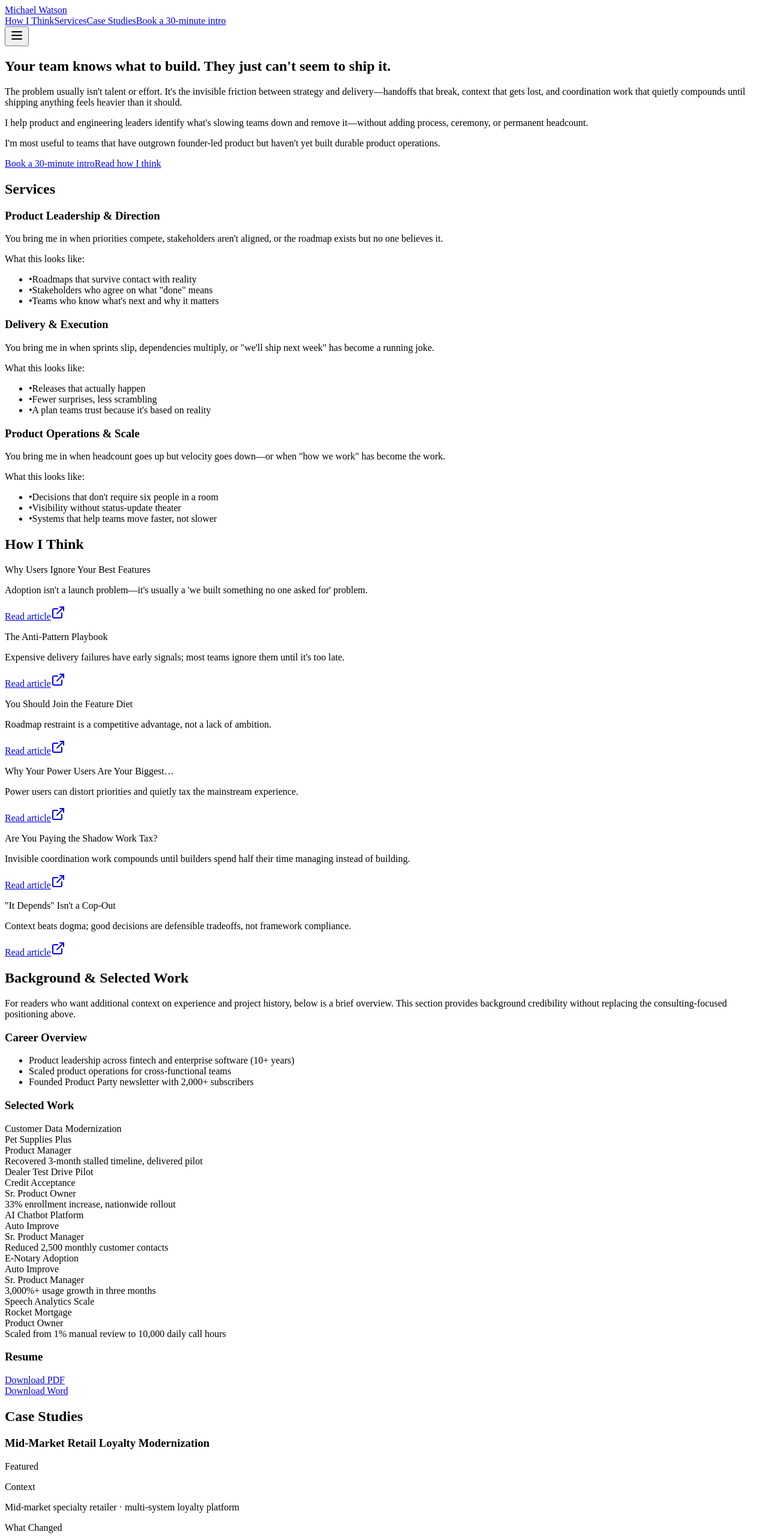
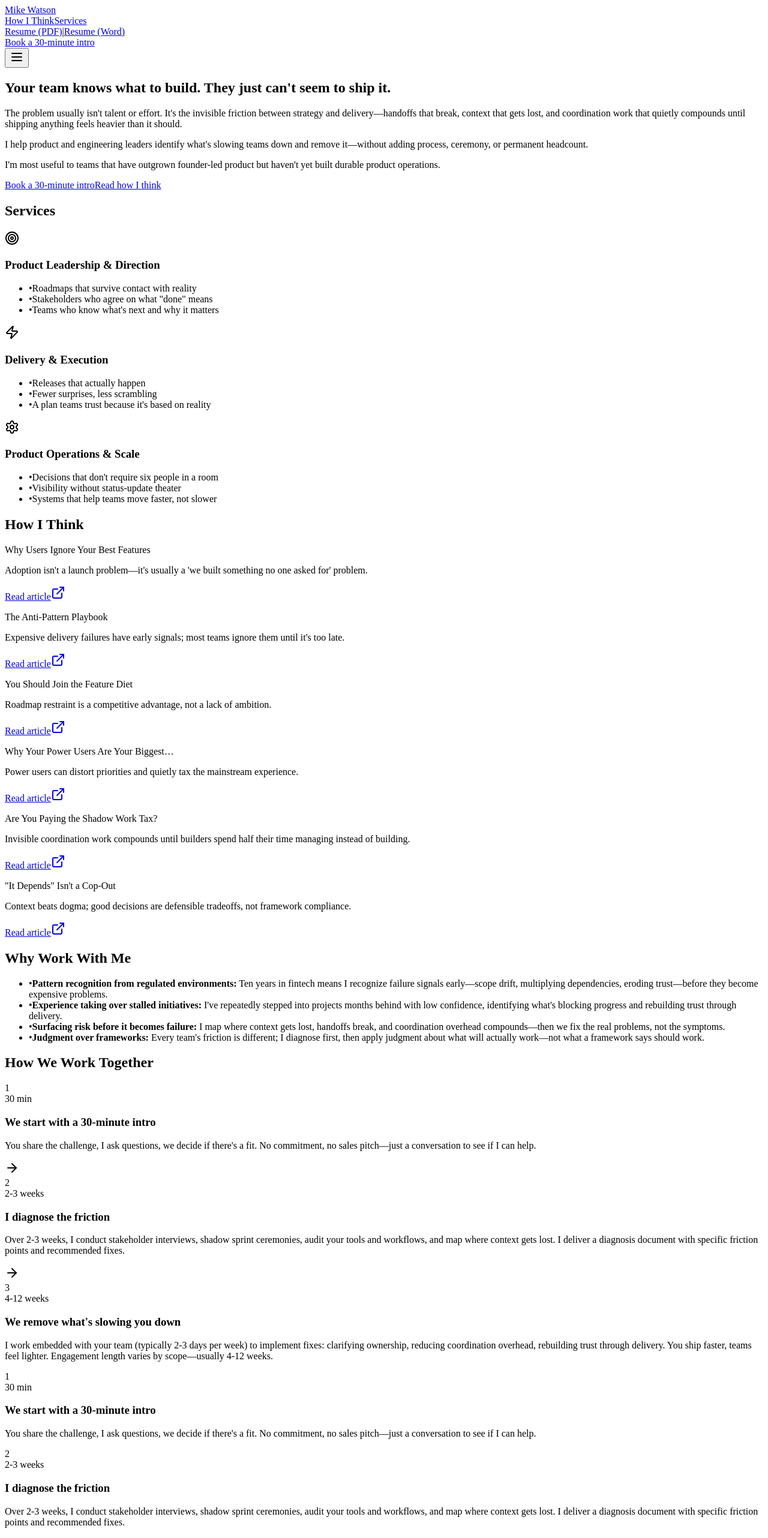
Before and after one commit to productparty/mikewatson-portfolio, a React (Vite) app in the folder client/: page / in a window 1280 px wide. Shown: the top 2564 px of the page at 60% size. Built offline with nearby package versions, Linux system fonts and the light colour scheme.

Commit message:
Refactor consulting components to standardize padding, update StickyHeader with new resume links, and enhance WhyWorkWithMe section with concise bullet points for clarity.

```diff
--- a/client/src/components/consulting/final-cta.tsx
+++ b/client/src/components/consulting/final-cta.tsx
@@ -3,7 +3,7 @@ import { HERO_CONTENT } from "@/lib/portfolio-content";
 
 export function FinalCTA() {
   return (
-    <section className="py-16 lg:py-28 bg-card/50">
+    <section className="py-11 lg:py-20 bg-card/50">
       <div className="content-container">
         <div className="max-w-2xl mx-auto text-center space-y-6">
           <h2 className="text-3xl md:text-4xl font-bold text-foreground tracking-tight leading-tight">
--- a/client/src/components/consulting/hero-section.tsx
+++ b/client/src/components/consulting/hero-section.tsx
@@ -15,7 +15,7 @@ export function HeroSection({ content }: HeroSectionProps) {
   };
 
   return (
-    <section className="py-16 lg:py-28">
+    <section className="py-11 lg:py-20">
       <div className="content-container">
         <div className="max-w-[65ch] mx-auto text-center space-y-8">
           <h1 className="text-4xl md:text-5xl lg:text-6xl font-bold text-foreground tracking-tight leading-tight">
--- a/client/src/components/consulting/how-i-think.tsx
+++ b/client/src/components/consulting/how-i-think.tsx
@@ -7,7 +7,7 @@ interface HowIThinkProps {
 
 export function HowIThink({ articles }: HowIThinkProps) {
   return (
-    <section id="how-i-think" className="py-16 lg:py-28">
+    <section id="how-i-think" className="py-11 lg:py-20">
       <div className="content-container">
         <h2 className="text-3xl md:text-4xl font-bold text-foreground text-center mb-12 tracking-tight leading-tight">
           How I Think
--- a/client/src/components/consulting/how-we-work.tsx
+++ b/client/src/components/consulting/how-we-work.tsx
@@ -1,27 +1,64 @@
 import type { WorkTogetherStep } from "@/types/portfolio";
+import { ArrowRight } from "lucide-react";
 
 interface HowWeWorkProps {
   steps: WorkTogetherStep[];
 }
 
+const durations = ["30 min", "2-3 weeks", "4-12 weeks"];
+
 export function HowWeWork({ steps }: HowWeWorkProps) {
   return (
-    <section className="py-16 lg:py-28">
+    <section className="py-11 lg:py-20">
       <div className="content-container">
         <h2 className="text-3xl md:text-4xl font-bold text-foreground text-center mb-12 tracking-tight leading-tight">
           How We Work Together
         </h2>
-        <div className="max-w-3xl mx-auto space-y-8">
-          {steps.map((step) => (
-            <div key={step.step} className="flex gap-6">
-              <div className="flex-shrink-0 w-10 h-10 rounded-full bg-muted text-foreground flex items-center justify-center font-bold text-lg border border-border">
+        <div className="max-w-5xl mx-auto">
+          {/* Desktop Timeline */}
+          <div className="hidden md:flex items-start relative">
+            {steps.map((step, idx) => (
+              <div key={step.step} className="flex-1 relative">
+                <div className="flex flex-col items-center">
+                  <div className="w-16 h-16 rounded-full bg-muted text-foreground flex items-center justify-center font-bold text-xl border-2 border-border mb-4 relative z-10">
                     {step.step}
                   </div>
-              <div className="flex-1 space-y-2">
-                <h3 className="text-xl md:text-2xl font-semibold text-foreground tracking-tight leading-tight">
+                  <div className="text-xs font-semibold text-muted-foreground uppercase tracking-wide mb-2">
+                    {durations[idx]}
+                  </div>
+                  <h3 className="text-lg font-semibold text-foreground tracking-tight leading-tight text-center mb-3 px-2">
                     {step.title}
                   </h3>
-                <p className="text-base md:text-lg text-foreground leading-relaxed">
+                  <p className="text-sm text-foreground leading-relaxed text-center px-2">
+                    {step.description}
+                  </p>
+                </div>
+                {idx < steps.length - 1 && (
+                  <div className="absolute top-8 right-0 translate-x-1/2 z-0">
+                    <ArrowRight className="h-5 w-5 text-muted-foreground" />
+                  </div>
+                )}
+              </div>
+            ))}
+          </div>
+
+          {/* Mobile Stack */}
+          <div className="md:hidden space-y-8">
+            {steps.map((step, idx) => (
+              <div key={step.step} className="flex gap-4">
+                <div className="flex-shrink-0 flex flex-col items-center">
+                  <div className="w-12 h-12 rounded-full bg-muted text-foreground flex items-center justify-center font-bold text-lg border-2 border-border">
+                    {step.step}
+                  </div>
+                  <div className="text-xs font-semibold text-muted-foreground uppercase tracking-wide text-center mt-2">
+                    {durations[idx]}
+                  </div>
+                </div>
+                <div className="flex-1 space-y-2">
+                  <h3 className="text-lg font-semibold text-foreground tracking-tight leading-tight">
+                    {step.title}
+                  </h3>
+                  <p className="text-sm text-foreground leading-relaxed">
                     {step.description}
                   </p>
                 </div>
@@ -29,6 +66,7 @@ export function HowWeWork({ steps }: HowWeWorkProps) {
             ))}
           </div>
         </div>
+      </div>
     </section>
   );
 }
--- a/client/src/components/consulting/service-card.tsx
+++ b/client/src/components/consulting/service-card.tsx
@@ -1,31 +1,36 @@
-import { Card, CardContent, CardHeader, CardTitle } from "@/components/ui/card";
+import { Card, CardContent } from "@/components/ui/card";
+import { Target, Zap, Settings } from "lucide-react";
 import type { ServicePillar } from "@/types/portfolio";
 
 interface ServiceCardProps {
   service: ServicePillar;
 }
 
+const iconMap: Record<string, React.ComponentType<{ className?: string }>> = {
+  "product-leadership": Target,
+  "delivery-execution": Zap,
+  "product-operations": Settings,
+};
+
 export function ServiceCard({ service }: ServiceCardProps) {
+  const Icon = iconMap[service.id] || Target;
+
   return (
-    <Card className="h-full border border-border shadow-none bg-card">
-      <CardHeader>
-        <CardTitle className="text-xl md:text-2xl text-foreground tracking-tight leading-tight">
+    <Card className="h-full border border-border shadow-none bg-card hover:border-primary/50 transition-colors">
+      <CardContent className="p-6">
+        <div className="flex items-start gap-4">
+          <div className="flex-shrink-0 w-12 h-12 rounded-lg bg-muted flex items-center justify-center">
+            <Icon className="h-6 w-6 text-foreground" />
+          </div>
+          <div className="flex-1 space-y-3">
+            <h3 className="text-lg font-semibold text-foreground tracking-tight leading-tight">
               {service.title}
-        </CardTitle>
-      </CardHeader>
-      <CardContent className="space-y-4">
-        <p className="text-base md:text-lg text-foreground leading-relaxed">
-          {service.bringMeIn}
-        </p>
-        <div className="space-y-2">
-          <p className="text-sm font-semibold text-muted-foreground uppercase tracking-wide">
-            What this looks like:
-          </p>
+            </h3>
             <ul className="space-y-2">
               {service.bullets.map((bullet, idx) => (
                 <li
                   key={idx}
-                className="text-base text-foreground leading-relaxed flex items-start gap-2"
+                  className="text-sm text-foreground leading-relaxed flex items-start gap-2"
                 >
                   <span className="text-muted-foreground mt-1.5">•</span>
                   <span>{bullet}</span>
@@ -33,6 +38,7 @@ export function ServiceCard({ service }: ServiceCardProps) {
               ))}
             </ul>
           </div>
+        </div>
       </CardContent>
     </Card>
   );
--- a/client/src/components/consulting/service-pillars.tsx
+++ b/client/src/components/consulting/service-pillars.tsx
@@ -7,7 +7,7 @@ interface ServicePillarsProps {
 
 export function ServicePillars({ services }: ServicePillarsProps) {
   return (
-    <section id="services" className="py-16 lg:py-28 bg-card/50">
+    <section id="services" className="py-11 lg:py-20 bg-card/50">
       <div className="content-container">
         <h2 className="text-3xl md:text-4xl font-bold text-foreground text-center mb-12 tracking-tight leading-tight">
           Services
--- a/client/src/components/consulting/sticky-header.tsx
+++ b/client/src/components/consulting/sticky-header.tsx
@@ -24,7 +24,7 @@ export function StickyHeader() {
     >
       <nav className="content-container flex h-16 items-center justify-between">
         <Link href="/" className="text-xl font-bold text-foreground">
-          Michael Watson
+          Mike Watson
         </Link>
 
         {/* Desktop Navigation */}
@@ -41,12 +41,25 @@ export function StickyHeader() {
           >
             Services
           </a>
+          <div className="flex items-center gap-3 text-xs text-muted-foreground">
             <a
-            href="#case-studies"
-            className="text-sm text-foreground hover:text-primary hover:underline underline-offset-4 transition-colors whitespace-nowrap"
+              href="https://mikewatson.us/Michael_Watson_Resume_December%202025.pdf"
+              target="_blank"
+              rel="noopener noreferrer"
+              className="hover:text-foreground transition-colors"
             >
-            Case Studies
+              Resume (PDF)
             </a>
+            <span className="text-muted-foreground/50">|</span>
+            <a
+              href="https://mikewatson.us/Michael_Watson_Resume_December%202025.docx"
+              target="_blank"
+              rel="noopener noreferrer"
+              className="hover:text-foreground transition-colors"
+            >
+              Resume (Word)
+            </a>
+          </div>
           <Button asChild size="sm" className="ml-2">
             <a href={HERO_CONTENT.primaryCta.href}>
               {HERO_CONTENT.primaryCta.label}
@@ -89,13 +102,27 @@ export function StickyHeader() {
             >
               Services
             </a>
+            <div className="pt-2 border-t border-border space-y-2">
+              <p className="text-xs text-muted-foreground uppercase tracking-wide">Resume</p>
               <a
-              href="#case-studies"
-              className="block text-sm text-foreground hover:text-primary hover:underline underline-offset-4"
+                href="https://mikewatson.us/Michael_Watson_Resume_December%202025.pdf"
+                target="_blank"
+                rel="noopener noreferrer"
+                className="block text-xs text-muted-foreground hover:text-foreground transition-colors"
                 onClick={() => setIsMobileMenuOpen(false)}
               >
-              Case Studies
+                Download PDF
               </a>
+              <a
+                href="https://mikewatson.us/Michael_Watson_Resume_December%202025.docx"
+                target="_blank"
+                rel="noopener noreferrer"
+                className="block text-xs text-muted-foreground hover:text-foreground transition-colors"
+                onClick={() => setIsMobileMenuOpen(false)}
+              >
+                Download Word
+              </a>
+            </div>
             <Button asChild className="w-full mt-4">
               <a href={HERO_CONTENT.primaryCta.href}>
                 {HERO_CONTENT.primaryCta.label}
--- a/client/src/components/consulting/why-work-with-me.tsx
+++ b/client/src/components/consulting/why-work-with-me.tsx
@@ -1,62 +1,37 @@
 export function WhyWorkWithMe() {
   return (
-    <section id="why-work-with-me" className="py-16 lg:py-28">
+    <section id="why-work-with-me" className="py-11 lg:py-20">
       <div className="content-container">
         <h2 className="text-3xl md:text-4xl font-bold text-foreground text-center mb-12 tracking-tight leading-tight">
           Why Work With Me
         </h2>
-        <div className="max-w-3xl mx-auto space-y-8">
-          <div className="space-y-4">
-            <h3 className="text-xl md:text-2xl font-semibold text-foreground tracking-tight">
-              Pattern recognition from regulated environments
-            </h3>
-            <p className="text-base md:text-lg text-foreground leading-relaxed">
-              Ten years in fintech and financial services means I've seen how
-              initiatives fail—and why. The same patterns show up across
-              industries: scope that drifts, dependencies that multiply,
-              stakeholders who stop trusting the plan. I recognize these signals
-              early, before they become expensive problems.
-            </p>
-          </div>
-
-          <div className="space-y-4">
-            <h3 className="text-xl md:text-2xl font-semibold text-foreground tracking-tight">
-              Experience taking over stalled initiatives
-            </h3>
-            <p className="text-base md:text-lg text-foreground leading-relaxed">
-              I've repeatedly stepped into projects that were months behind with
-              low confidence. The work isn't about adding process—it's about
-              identifying what's actually blocking progress, clarifying ownership,
-              and rebuilding trust through delivery. The case studies above show
-              this pattern: failing initiatives turned into shipped outcomes.
-            </p>
-          </div>
-
-          <div className="space-y-4">
-            <h3 className="text-xl md:text-2xl font-semibold text-foreground tracking-tight">
-              Surfacing risk before it becomes failure
-            </h3>
-            <p className="text-base md:text-lg text-foreground leading-relaxed">
-              Most delivery problems have early warning signs. Teams ignore them
-              because they're subtle—a missed sprint here, a vague requirement
-              there. I map where context gets lost, where handoffs break, and
-              where coordination overhead compounds. Then we fix the real
-              problems, not the symptoms.
-            </p>
-          </div>
-
-          <div className="space-y-4">
-            <h3 className="text-xl md:text-2xl font-semibold text-foreground tracking-tight">
-              Judgment over frameworks
-            </h3>
-            <p className="text-base md:text-lg text-foreground leading-relaxed">
-              I don't arrive with a playbook. Every team's friction is different,
-              and the right solution depends on context: team size, system
-              complexity, stakeholder dynamics. I diagnose first, then apply
-              judgment about what will actually work—not what a framework says
-              should work.
-            </p>
-          </div>
+        <div className="max-w-3xl mx-auto">
+          <ul className="space-y-4">
+            <li className="text-base md:text-lg text-foreground leading-relaxed flex items-start gap-3">
+              <span className="text-muted-foreground mt-1.5">•</span>
+              <span>
+                <strong className="font-semibold">Pattern recognition from regulated environments:</strong> Ten years in fintech means I recognize failure signals early—scope drift, multiplying dependencies, eroding trust—before they become expensive problems.
+              </span>
+            </li>
+            <li className="text-base md:text-lg text-foreground leading-relaxed flex items-start gap-3">
+              <span className="text-muted-foreground mt-1.5">•</span>
+              <span>
+                <strong className="font-semibold">Experience taking over stalled initiatives:</strong> I've repeatedly stepped into projects months behind with low confidence, identifying what's blocking progress and rebuilding trust through delivery.
+              </span>
+            </li>
+            <li className="text-base md:text-lg text-foreground leading-relaxed flex items-start gap-3">
+              <span className="text-muted-foreground mt-1.5">•</span>
+              <span>
+                <strong className="font-semibold">Surfacing risk before it becomes failure:</strong> I map where context gets lost, handoffs break, and coordination overhead compounds—then we fix the real problems, not the symptoms.
+              </span>
+            </li>
+            <li className="text-base md:text-lg text-foreground leading-relaxed flex items-start gap-3">
+              <span className="text-muted-foreground mt-1.5">•</span>
+              <span>
+                <strong className="font-semibold">Judgment over frameworks:</strong> Every team's friction is different; I diagnose first, then apply judgment about what will actually work—not what a framework says should work.
+              </span>
+            </li>
+          </ul>
         </div>
       </div>
     </section>
--- a/client/src/lib/brand.ts
+++ b/client/src/lib/brand.ts
@@ -1,5 +1,5 @@
 export const BRAND = {
-  name: "Michael Watson",
+  name: "Mike Watson",
   tagline: "Product & Delivery Expert",
   colors: {
     primary: { hsl: "160 32% 50%", hex: "#5ba78e" },
--- a/client/src/lib/constants.ts
+++ b/client/src/lib/constants.ts
@@ -1,5 +1,5 @@
 export const PERSONAL_INFO = {
-  name: "Michael Watson",
+  name: "Mike Watson",
   title: "Senior Product Owner / Product Manager",
   bio: "Senior Product Owner with 14+ years experience across financial services and tech, spanning startups and Fortune 500 companies. Expert in upgrading systems, enhancing B2B/B2C experiences, and driving agile transformations to accelerate software delivery.",
   avatar: "https://media.licdn.com/dms/image/v2/D5603AQHeV9VTV4xRqQ/profile-displayphoto-shrink_800_800/profile-displayphoto-shrink_800_800/0/1729626205006?e=1746057600&v=beta&t=K7ODVRUgP4CjnFJVQ1xyVeUan3AA4uQIefDmVncHspQ",
--- a/client/src/lib/portfolio-content.ts
+++ b/client/src/lib/portfolio-content.ts
@@ -144,7 +144,7 @@ export const WORK_TOGETHER_STEPS: WorkTogetherStep[] = [
 ];
 
 export const PORTFOLIO_SEO: PortfolioSEO = {
-  title: "Michael Watson | Product & Delivery Expert for Hire",
+  title: "Mike Watson | Product & Delivery Expert for Hire",
   description:
     "I help product and engineering leaders identify what's slowing teams down and remove it—without adding process, ceremony, or permanent headcount.",
   canonical: "https://mikewatsonusportfolio.vercel.app/",
--- a/client/src/pages/consulting.tsx
+++ b/client/src/pages/consulting.tsx
@@ -2,8 +2,6 @@ import { StickyHeader } from "@/components/consulting/sticky-header";
 import { HeroSection } from "@/components/consulting/hero-section";
 import { ServicePillars } from "@/components/consulting/service-pillars";
 import { HowIThink } from "@/components/consulting/how-i-think";
-import { BackgroundContext } from "@/components/consulting/background-context";
-import { CaseStudies } from "@/components/consulting/case-studies";
 import { WhyWorkWithMe } from "@/components/consulting/why-work-with-me";
 import { HowWeWork } from "@/components/consulting/how-we-work";
 import { FinalCTA } from "@/components/consulting/final-cta";
@@ -13,7 +11,6 @@ import {
   HERO_CONTENT,
   SERVICE_PILLARS,
   THOUGHT_LEADERSHIP,
-  CASE_STUDIES,
   WORK_TOGETHER_STEPS,
   PORTFOLIO_SEO,
 } from "@/lib/portfolio-content";
@@ -29,8 +26,6 @@ export default function Consulting() {
           <HeroSection content={HERO_CONTENT} />
           <ServicePillars services={SERVICE_PILLARS} />
           <HowIThink articles={THOUGHT_LEADERSHIP} />
-          <BackgroundContext />
-          <CaseStudies studies={CASE_STUDIES} />
           <WhyWorkWithMe />
           <HowWeWork steps={WORK_TOGETHER_STEPS} />
           <FinalCTA />
```
Lines whose indentation alone changed are shown as unchanged.
